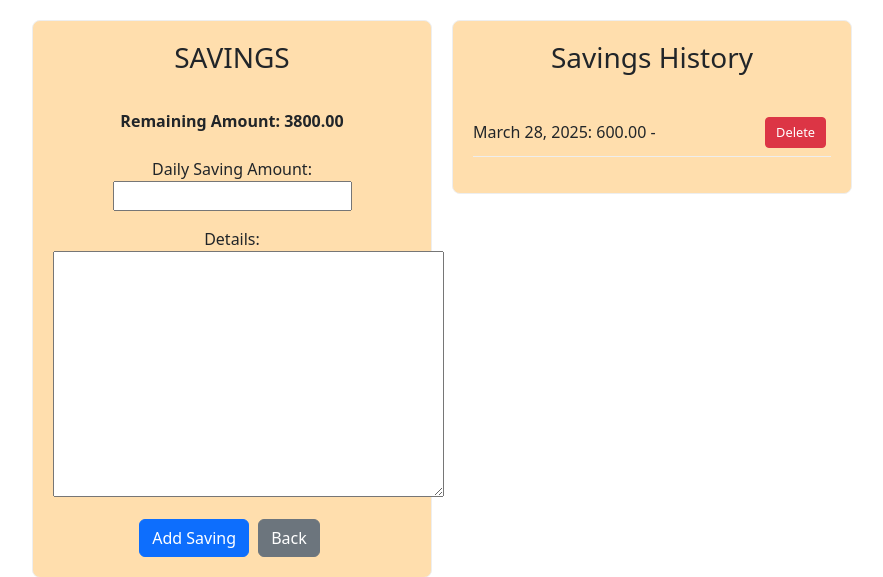
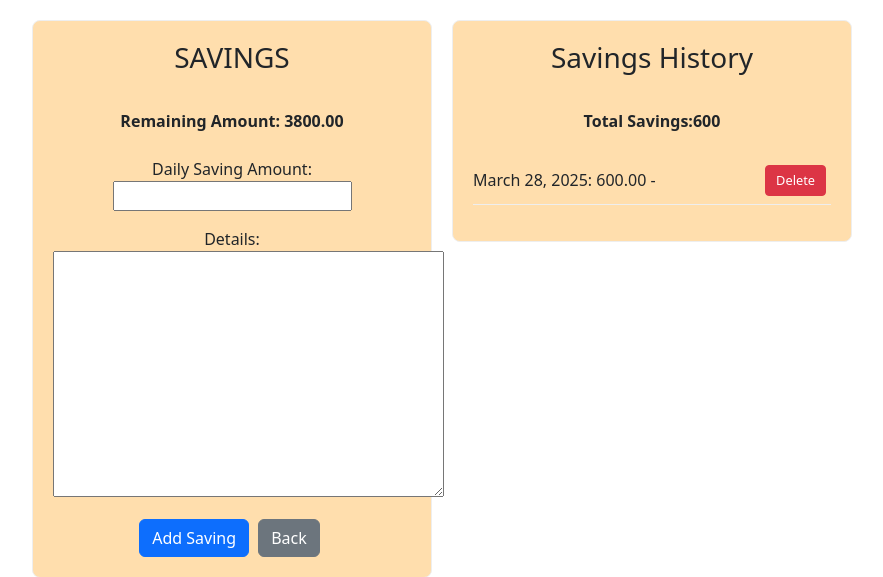
Before and after one commit to thesushpatil/ExpenditureManagement, a Django app: page /savings in a window 1280 px wide. Shown: the top 577 px of the page, without its empty margins (198-1081 px from the left). Run offline with Django 5.2, Linux system fonts and the light colour scheme; a user stored in the database is signed in; data comes from the database, SQL or seed files in the repository; both versions use the stored data as it was after the commit.

Commit message:
changes made by sushant Patil

```diff
--- a/Expenses_App/views.py
+++ b/Expenses_App/views.py
@@ -290,7 +290,7 @@ def saving_view(request):
         else:
             messages.error(request, 'Invalid saving data. Please correct the errors.')
 
-    context = {'saving_form': saving_form, 'savings': savings, 'saving_amount': saving_amount,}
+    context = {'saving_form': saving_form, 'savings': savings, 'saving_amount': saving_amount,'saving_amt':saving_amt}
     return render(request, 'savings.html', context)
 
 
--- a/templates/savings.html
+++ b/templates/savings.html
@@ -24,7 +24,10 @@
 
     <div style="text-align: center; width: 45%; max-width: 400px; padding: 20px; border: 1px solid #eee; border-radius: 8px; background-color: navajowhite;">
         <h3 style="margin-top: 0;">Savings History</h3>
-    <br>
+    <br> {% if saving_amt %}
+        <b>Total Savings:{{ saving_amt }}</b>
+    {% endif %}
+    <br><br>
         {% if savings %}
         <ul>
             {% for saving in savings %}
```
Also changed, not shown: db.sqlite3.
